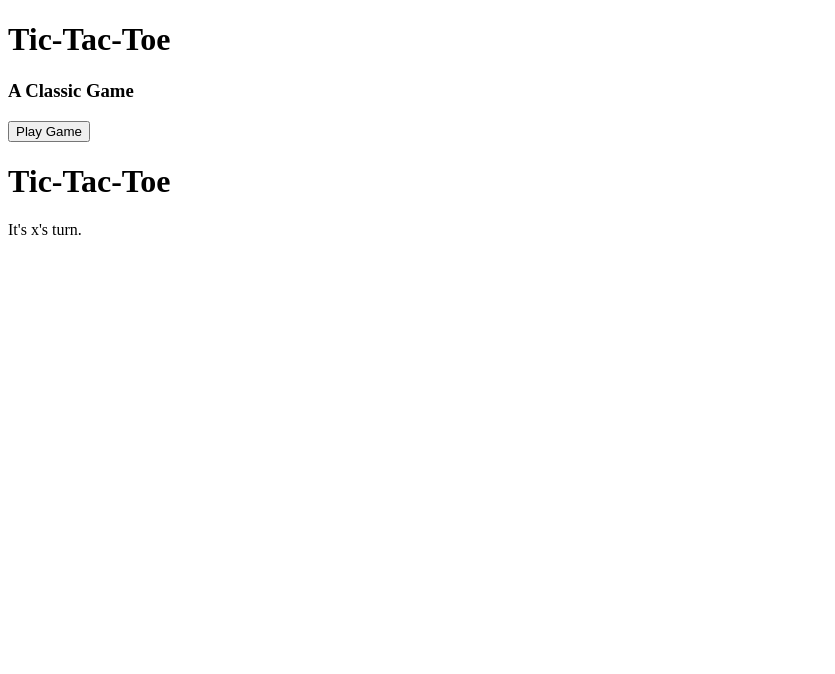
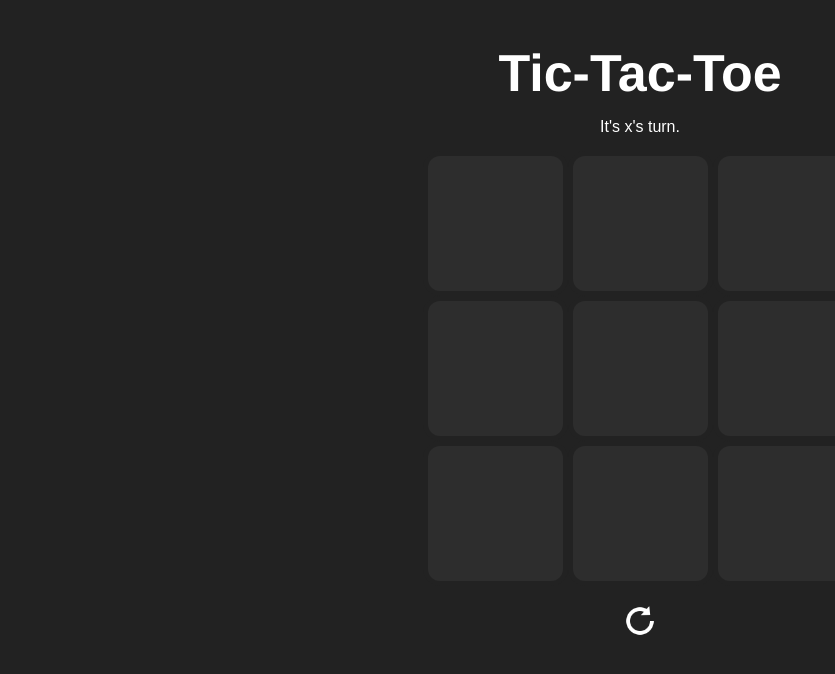
Before and after one commit to ken862734801/Tic-Tac-Toe, a plain HTML site: page index.html in a window 1280 px wide. Shown: the whole page, without its empty margins (0-835 px from the left). Drawn offline with Linux system fonts and the light colour scheme.

Commit message:
adding style link in head tag

```diff
--- a/index.html
+++ b/index.html
@@ -1,7 +1,7 @@
 <!DOCTYPE html>
 <html>
     <head>
-    <link href="redo.css" rel="stylesheet">
+    <link href="style.css" rel="stylesheet">
     <link href="https://fonts.googleapis.com/css2?family=Architects+Daughter&display=swap" rel="stylesheet">
     <link href="https://fonts.googleapis.com/css2?family=Baloo+2&family=Permanent+Marker&family=Space+Mono&display=swap" rel="stylesheet">
     <meta content="width=device-width, initial-scale=1" name="viewport" />
--- a/style.css
+++ b/style.css
@@ -42,6 +42,7 @@ body{
 .square:hover{
     background-color: #424242;
 }
+
 .score-container{
     margin-top:15px;
     display:flex;
```
